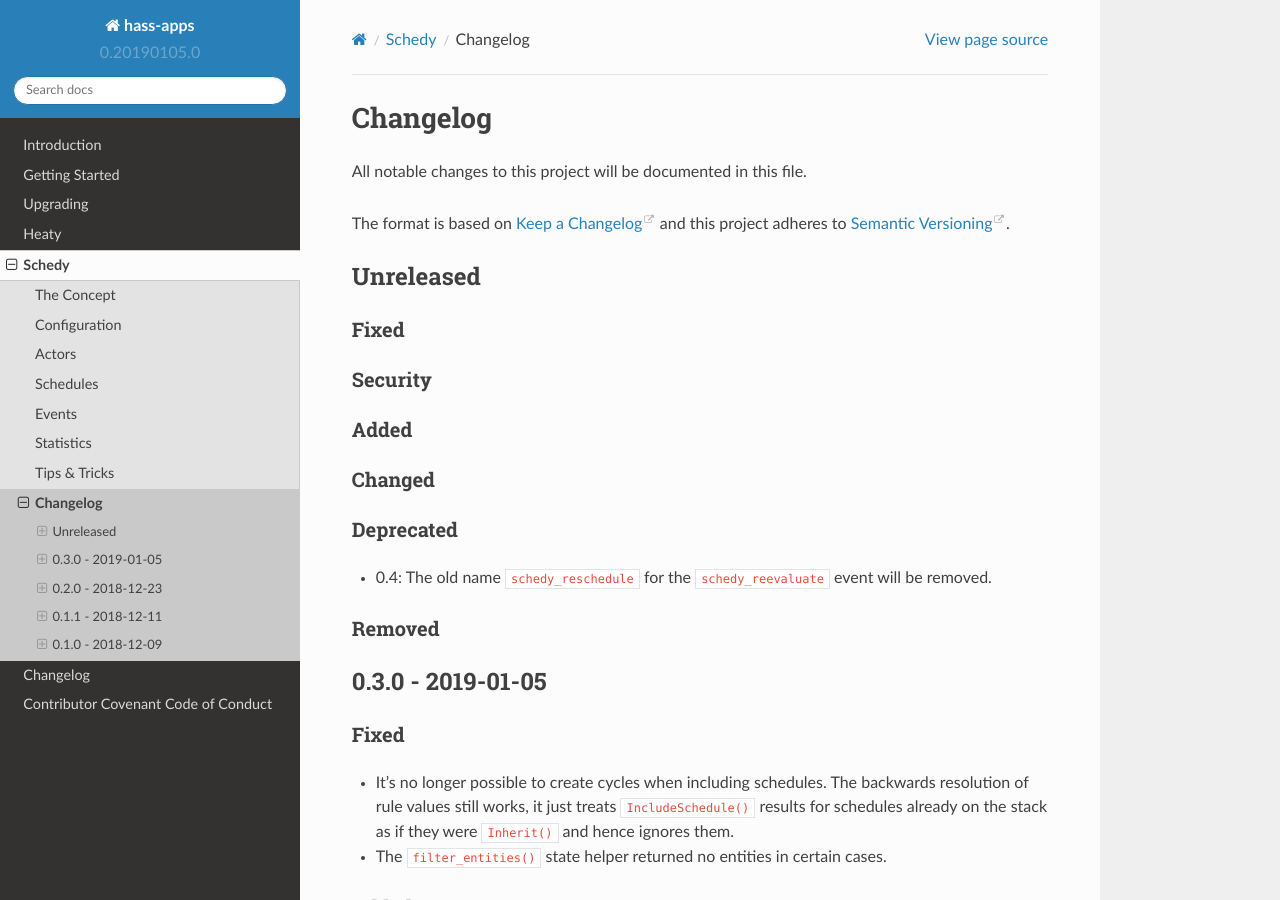
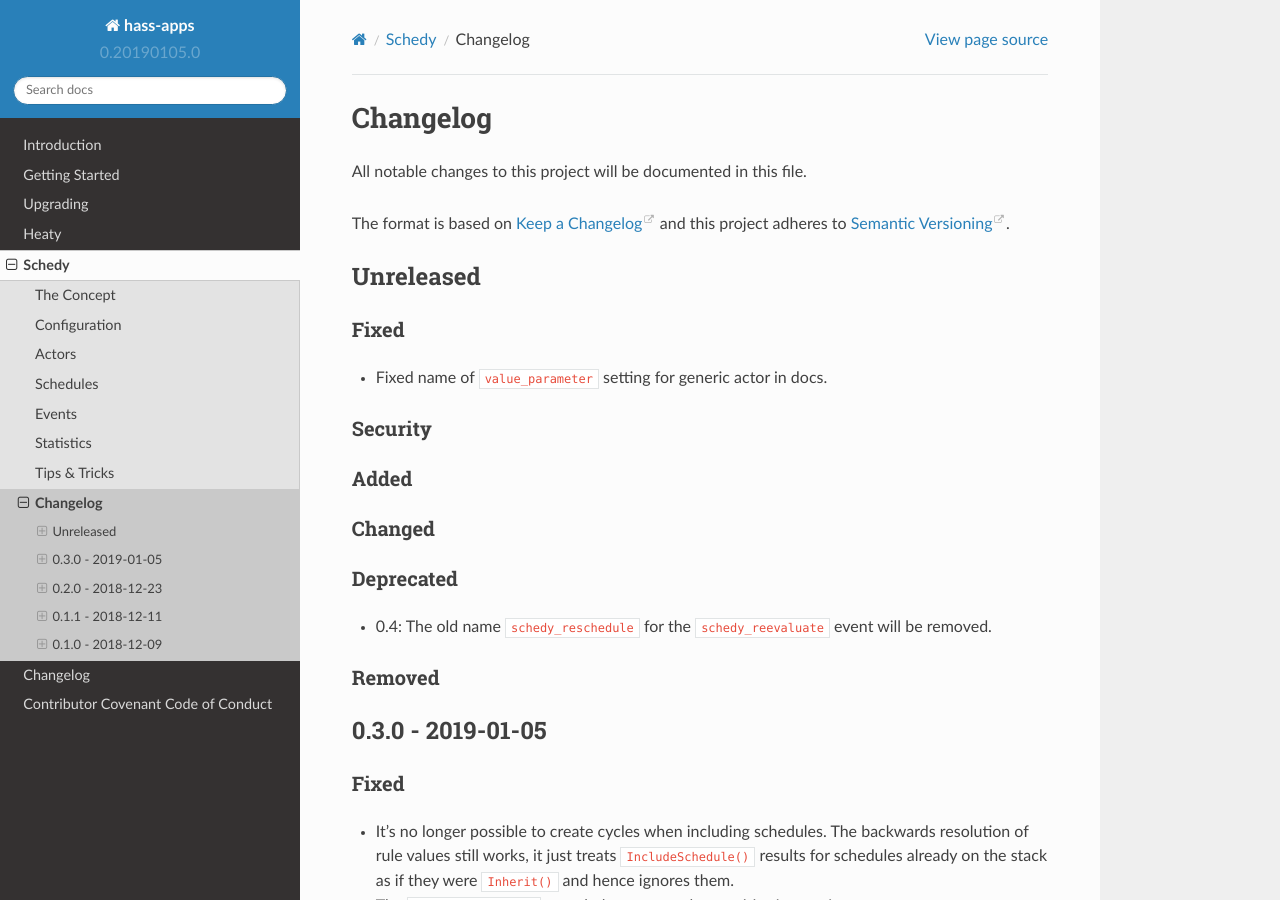
Before and after one commit to bob1de/hass-apps, a Sphinx documentation site: the page built from docs/apps/schedy/CHANGELOG.md, in a window 1280 px wide and 900 px high. Built offline with Sphinx 7.4.7 and the Read the Docs theme 2.0.0, drawn with Linux system fonts in a browser that asks for light colours.

Commit message:
[schedy] Fixed name of value_parameter setting for generic actor in docs

```diff
--- a/docs/apps/schedy/CHANGELOG.md
+++ b/docs/apps/schedy/CHANGELOG.md
@@ -9,6 +9,7 @@ and this project adheres to [Semantic Versioning](http://semver.org/spec/v2.0.0.
 ## Unreleased
 
 ### Fixed
+* Fixed name of ``value_parameter`` setting for generic actor in docs.
 
 ### Security
 
--- a/docs/apps/schedy/actors/generic/config.yaml
+++ b/docs/apps/schedy/actors/generic/config.yaml
@@ -30,7 +30,7 @@ attributes:
       # The parameter as which the actual value should be passed in the
       # service data.
       # null means not include the value in the service data.
-      #value_param: null
+      #value_parameter: null
 
     #other_value:
       # ...
```
